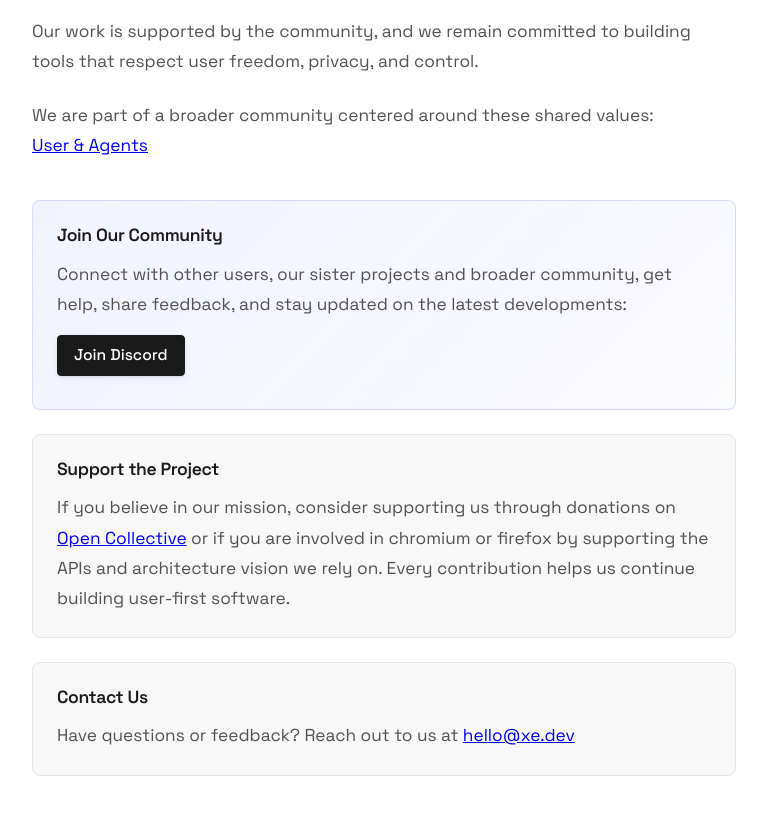
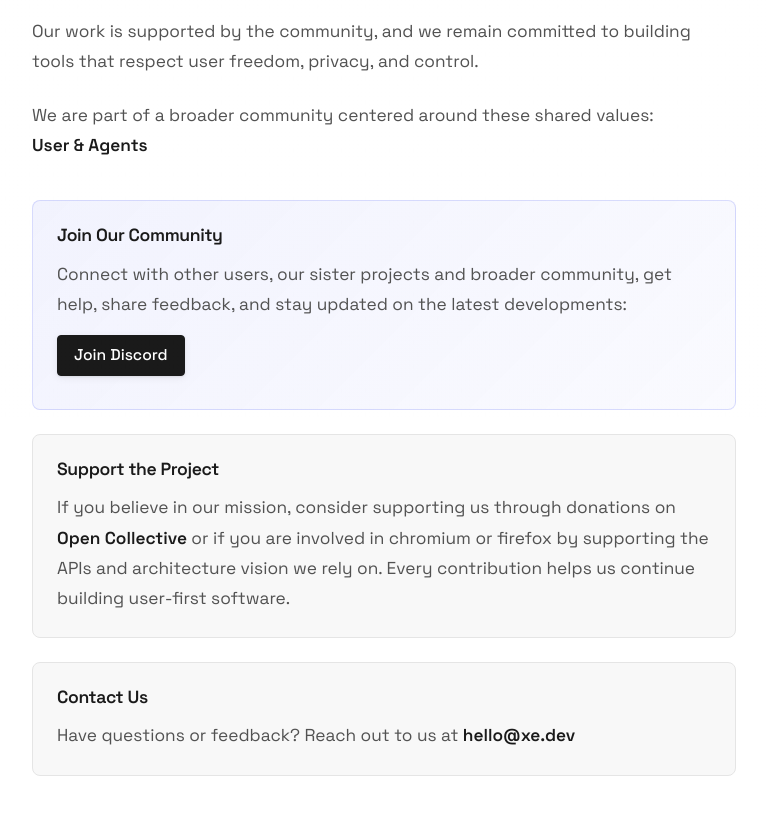
Before and after one commit to Agent54/xe-website, a SvelteKit app: page /about in a window 1280 px wide. Shown: the part 380-1194 px from the top of the page, without its empty margins (256-1023 px from the left). Built offline with nearby package versions, Linux system fonts and the light colour scheme.

Commit message:
style links

```diff
--- a/src/routes/about/+page.svelte
+++ b/src/routes/about/+page.svelte
@@ -21,7 +21,7 @@
       </p>
 
       <p style="margin-bottom: 1.5rem">
-        We are part of a broader community centered around these shared values: <br> <a href="https://userandagents.com" target="_blank">User & Agents</a>
+        We are part of a broader community centered around these shared values: <br> <a href="https://userandagents.com" target="_blank" style="color: var(--text-primary); text-decoration: none; font-weight: 600;">User & Agents</a>
       </p>
 
       <div style="margin-top: 2.5rem; padding: 1.5rem; background: linear-gradient(135deg, rgba(88, 101, 242, 0.08), rgba(88, 101, 242, 0.03)); border-radius: 8px; border: 1px solid rgba(88, 101, 242, 0.2)">
@@ -37,14 +37,14 @@
       <div style="margin-top: 1.5rem; padding: 1.5rem; background: var(--bg-section); border-radius: 8px; border: 1px solid var(--border-light)">
         <h2 style="margin: 0 0 .75rem 0; font-size: 1.1rem; color: var(--text-primary)">Support the Project</h2>
         <p style="margin: 0; color: var(--text-secondary)">
-          If you believe in our mission, consider supporting us through donations on <a href="https://opencollective.com/user-and-agents" target="_blank">Open Collective</a> or if you are involved in chromium or firefox by supporting the APIs and architecture vision we rely on. Every contribution helps us continue building user-first software.
+          If you believe in our mission, consider supporting us through donations on <a href="https://opencollective.com/user-and-agents" target="_blank" style="color: var(--text-primary); text-decoration: none; font-weight: 600;">Open Collective</a> or if you are involved in chromium or firefox by supporting the APIs and architecture vision we rely on. Every contribution helps us continue building user-first software.
         </p>
       </div>
 
       <div style="margin-top: 1.5rem; padding: 1.5rem; background: var(--bg-section); border-radius: 8px; border: 1px solid var(--border-light)">
         <h2 style="margin: 0 0 .75rem 0; font-size: 1.1rem; color: var(--text-primary)">Contact Us</h2>
         <p style="margin: 0; color: var(--text-secondary)">
-          Have questions or feedback? Reach out to us at <a href="mailto:hello@xe.dev">hello@xe.dev</a>
+          Have questions or feedback? Reach out to us at <a href="mailto:hello@xe.dev" style="color: var(--text-primary); text-decoration: none; font-weight: 600;">hello@xe.dev</a>
         </p>
       </div>
     </div>
```
